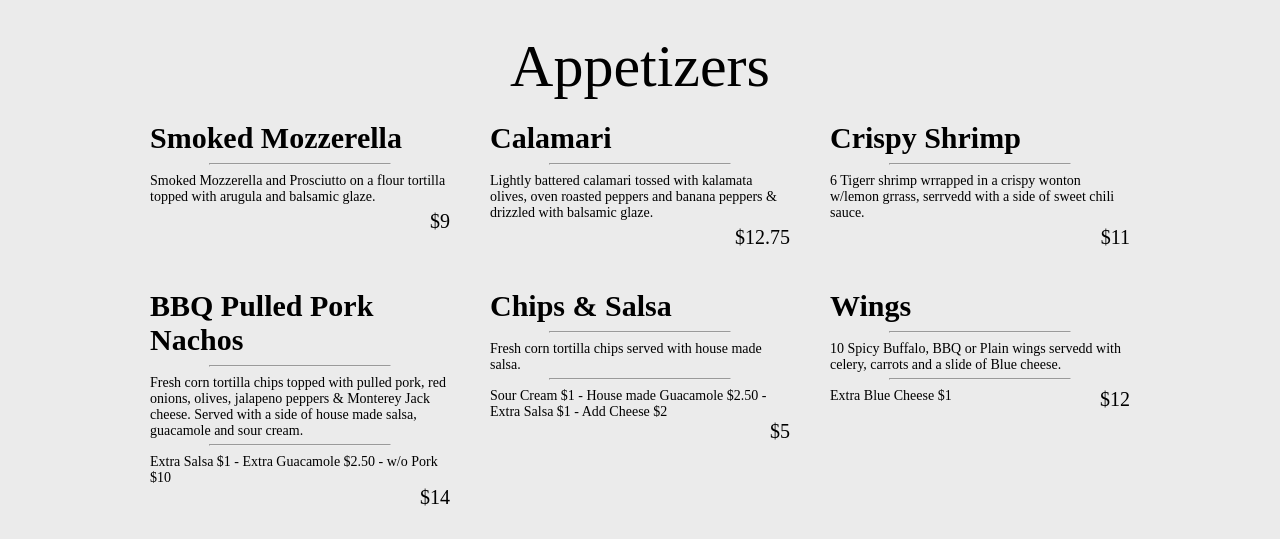
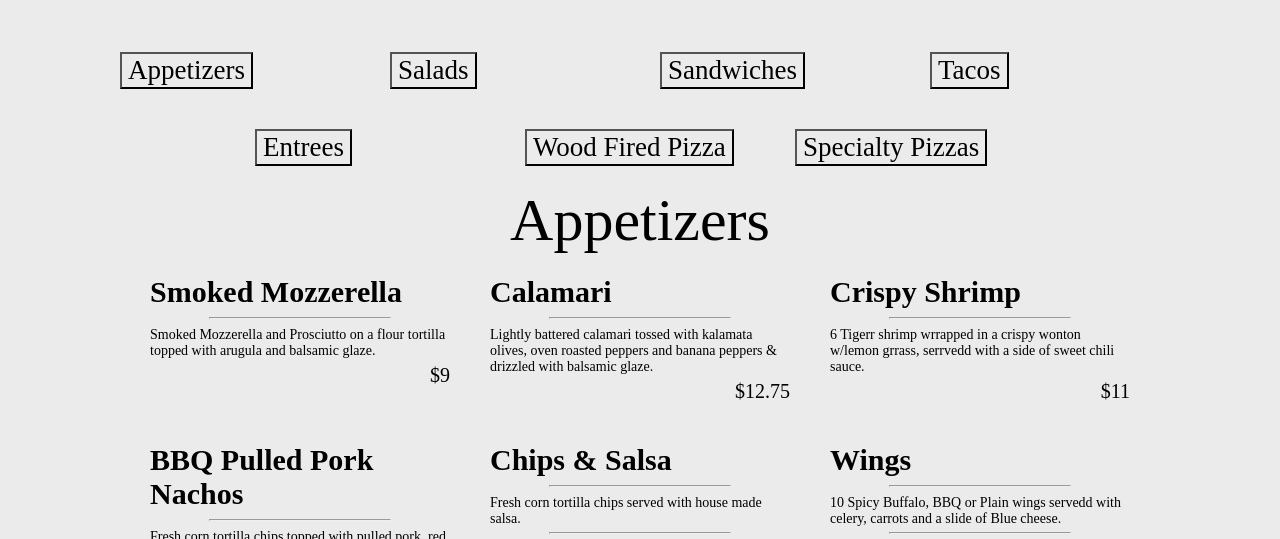
Before and after one commit to jon-curtis/jon-curtis.github.io, a plain HTML site: page bs-menu.html in a window 1280 px wide. Shown: the part 182-721 px from the top of the page. Drawn offline with nearby package versions, Linux system fonts and the light colour scheme; files whose address does not match are found by name; a web font is replaced by a local one.

Commit message:
Add files via upload

```diff
--- a/bs-menu.html
+++ b/bs-menu.html
@@ -93,6 +93,36 @@
             float: left;
         }
 
+        .menu__links {
+        	justify-content: center;
+			display: flex;
+        	flex-wrap: wrap;
+        	align-items: flex-start;
+        	align-content: flex-start;
+        }
+
+        .menu__links > div {
+            width: 230px;
+			margin-right: 10px;
+			margin: 20px;
+        }
+
+        .menu__links a {
+            text-decoration: none;
+        }
+
+        .menu__links a button {
+            cursor: pointer;
+            position: relative;
+            background-color: transparent;
+            color: black;
+            text-align: center;
+            text-decoration: none;
+            display: block;
+            font-size: 27px;
+            font-family: 'Caudex', serif;
+        }
+
 
     </style>
 
@@ -120,14 +150,25 @@
         <nav>
             <ul class="nav__links">
                 <li><a href="index.html"><button>home</button></a></li>
+                <li><a href="menu.html"><button>menu</button></a></li>
                 <!--<li><a href="about.html"><button>about</button></a></li>-->
-                <li><a href="menu.html"><button>menu</button></a></li>
             </ul>
         </nav>
 
         <img id="bike1" src="resources/bike2h.svg" alt="Bike Logo">
 
 
+    </div>
+
+
+    <div class="menu__links">
+        <div><a href="#Appetizers"><button>Appetizers</button></a></div>
+        <div><a href="#Salads"><button>Salads</button></a></div>
+        <div><a href="#Sandwiches"><button>Sandwiches</button></a></div>
+        <div><a href="#Tacos"><button>Tacos</button></a></div>
+        <div><a href="#Entrees"><button>Entrees</button></a></div>
+        <div><a href="#Wood Fired Pizza"><button>Wood Fired Pizza</button></a></div>
+        <div><a href="#Specialty Pizzas"><button>Specialty Pizzas</button></a></div>
     </div>
 
 
```
